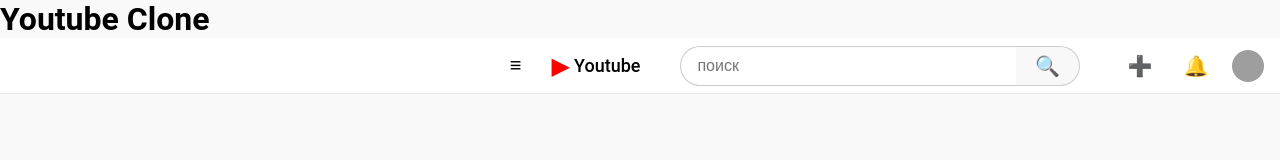
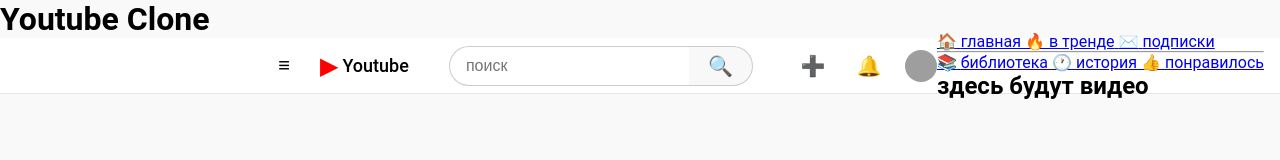
Before and after one commit to Samael509/lab10_ISRPO, a plain HTML site: page index.html in a window 1280 px wide. Drawn offline with Linux system fonts and the light colour scheme; grey boxes are pictures that could not be loaded.

Commit message:
Step 7: Added sidebar HTML

```diff
--- a/index.html
+++ b/index.html
@@ -1,8 +1,8 @@
 <!DOCTYPE html>
 <html lang="ru-RU">
 <head>
-    <meta charset="UTF-8">
-    <meta name="viewport" content="width=device-width, initial-scale=1.0">
+    <meta charset="UTF-8" />
+    <meta name="viewport" content="width=device-width, initial-scale=1.0" />
     <title>Youtube Clone</title>
     <link rel="stylesheet" href="style.css" />
 </head>
@@ -16,24 +16,59 @@
         <div class="header-right">
         </div>
 
+        <!-- Логотип и меню -->
         <div class="header-left">
-            <button class="meenu-btn">≡</button>
+            <button class="menu-btn">≡</button>
             <div class="logo">
                 <span class="logo-icon">▶</span>
                 <span class="logo-text">Youtube</span>
             </div>
         </div>
-
         <div class="header-center">
             <input type="text" placeholder="поиск" class="search-input" />
             <button class="search-btn">&#128269</button> <!-- символы копируются не корректно, а Win+ у меня не работает -->
         </div>
-
         <div class="header-right">
             <button>➕</button>
             <button>&#128276</button>
             <img src="https://placehold.ru/32" alt="Avatar" class="avatar" />
         </div>
+        <div class="content">
+            <aside class="sidebar">
+                <nav>
+                    <a href="#" class="sidebar-link active">
+                        <span class="icon">🏠</span>
+                        <span>главная</span>
+                    </a>
+                    <a href="#" class="sidebar-link">
+                        <span class="icon">🔥</span>
+                        <span>в тренде</span>
+                    </a>
+                    <a href="#" class="sidebar-link">
+                        <span class="icon">✉️</span>
+                        <span>подписки</span>
+                    </a>
+                </nav>
+                <hr />
+                <nav>
+                    <a href="#" class="sidebar-link">
+                        <span class="icon">📚</span>
+                        <span>библиотека</span>
+                    </a>
+                    <a href="#" class="sidebar-link">
+                        <span class="icon">🕐</span>
+                        <span>история</span>
+                    </a>
+                    <a href="#" class="sidebar-link">
+                        <span class="icon">👍</span>
+                        <span>понравилось</span>
+                    </a>
+                </nav>
+            </aside>
+            <main class="main">
+                <h2>здесь будут видео</h2>
+            </main>
+        </div>
     </header>
 </body>
 </html>
```
Also changed, not shown: img/step7_sidebar_html_uyutov_pavel_alexandrovich.png (added).
